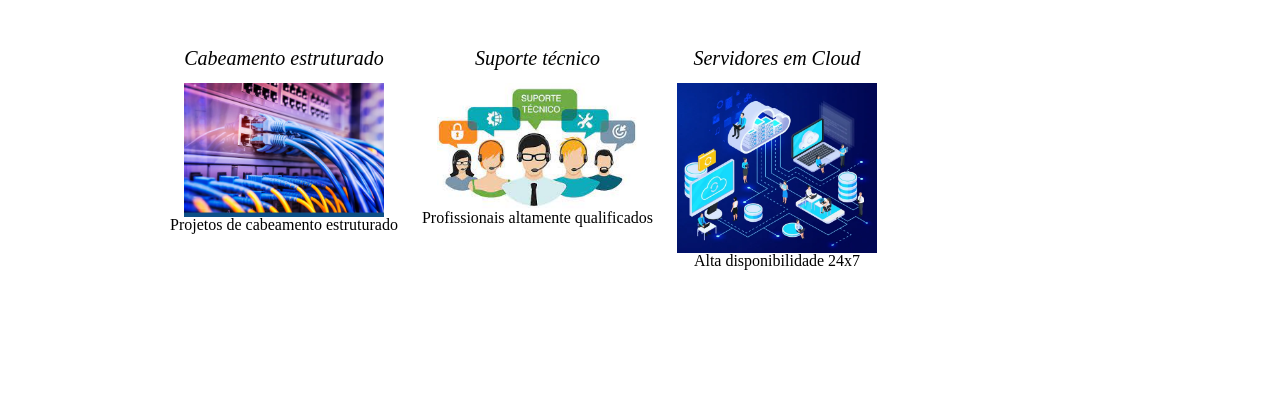
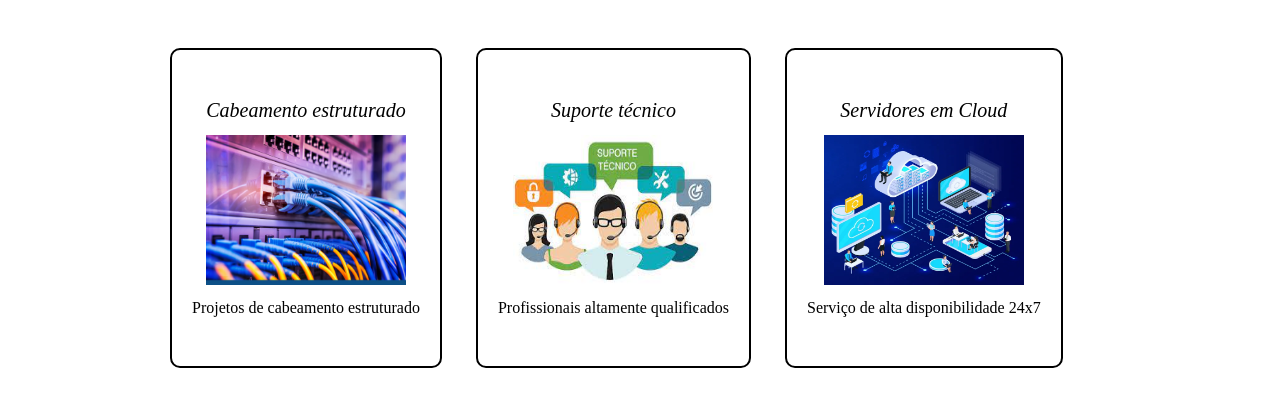
Before and after one commit to Rdoliv-19/Megabyte-It, a plain HTML site: page servicos.html in a window 1280 px wide. Shown: the part 152-558 px from the top of the page. Drawn offline with Linux system fonts and the light colour scheme.

Commit message:
Imagens posicionadas

```diff
--- a/servicos.html
+++ b/servicos.html
@@ -35,7 +35,7 @@
 						<li>
 							<h2>Servidores em Cloud</h2>
 							<img src="cloud.jpg">
-							<p>Alta disponibilidade 24x7</p>
+							<p>Serviço de alta disponibilidade 24x7</p>
 						</li>
 					</ul>
 				</div>
--- a/style.css
+++ b/style.css
@@ -43,14 +43,21 @@ nav a{
 
 .caixa-main img{
 	width: 200px;
+	height: 150px;
 }
 
 .caixa-main li{
 	display: inline-block;
-	margin-right: 20px;
+	margin-right: 30px;
 	text-align: center;
 	vertical-align: top;
+	box-sizing: border-box;
+	border: 2px solid #000000;
+	border-radius: 10px;
+	padding: 50 20 ;
 }
+
+
 
 .caixa-main h2{
 	font-size: 20px;
@@ -58,3 +65,7 @@ nav a{
 	margin: 0 0 15 0;
 
 }
+
+.caixa-main p {
+	margin: 15 0 0 0;
+}
```
